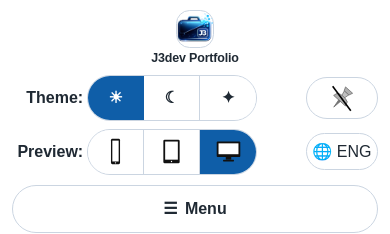
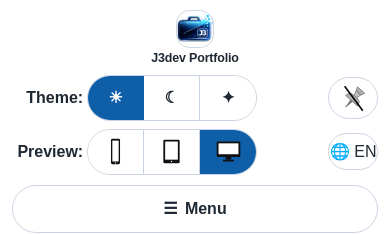
Before and after one commit to jorgejaimes085GH/J3dev-portfolio, an Angular app: page / in a window 390 px wide. Shown: the top 234 px of the page. Built offline with nearby package versions, Linux system fonts and the light colour scheme.

Commit message:
Align header language and pin controls

```diff
--- a/src/app/layout/navbar/navbar.scss
+++ b/src/app/layout/navbar/navbar.scss
@@ -240,7 +240,7 @@
 .site-header__tools {
   grid-area: tools;
   display: grid;
-  grid-template-columns: minmax(0, max-content) 2.6rem;
+  grid-template-columns: minmax(0, max-content) 3.1rem;
   grid-template-areas:
     'theme pin'
     'preview language';
@@ -261,6 +261,8 @@
 .site-header__pin-toggle,
 .site-header__language-toggle {
   justify-content: center;
+  width: 3.1rem;
+  min-width: 3.1rem;
   min-height: 2.1rem;
   padding: 0.35rem;
   border: 1px solid var(--app-border-color);
@@ -275,6 +277,7 @@
 
 .site-header__language-toggle {
   grid-area: language;
+  white-space: nowrap;
 }
 .site-header__pin-icon {
   width: 1.8rem;
--- a/src/app/models/language.model.ts
+++ b/src/app/models/language.model.ts
@@ -5,6 +5,6 @@ export const DEFAULT_PORTFOLIO_LANGUAGE: PortfolioLanguage = 'en';
 export const SUPPORTED_PORTFOLIO_LANGUAGES: readonly PortfolioLanguage[] = ['en', 'es'] as const;
 
 export const PORTFOLIO_LANGUAGE_CODE_LABELS: Record<PortfolioLanguage, string> = {
-  en: '🌐 ENG',
-  es: '🌐 ESP',
+  en: '🌐 EN',
+  es: '🌐 ES',
 } as const;
--- a/src/styles.scss
+++ b/src/styles.scss
@@ -1717,11 +1717,13 @@ app-navbar .site-nav__menu-toggle:focus-visible {
   }
 
   app-navbar .site-header__pin-toggle {
-    min-width: 44px;
+    width: 52px;
+    min-width: 52px;
     min-height: 44px;
   }
 
   app-navbar .site-header__language-toggle {
+    width: 52px;
     min-width: 52px;
     min-height: 44px;
   }
@@ -1827,11 +1829,13 @@ app-navbar.site-header-shell--preview-mobile .site-header__tools {
 }
 
 app-navbar.site-header-shell--preview-mobile .site-header__pin-toggle {
-  min-width: 44px;
+  width: 52px;
+  min-width: 52px;
   min-height: 44px;
 }
 
 app-navbar.site-header-shell--preview-mobile .site-header__language-toggle {
+  width: 52px;
   min-width: 52px;
   min-height: 44px;
 }
```
